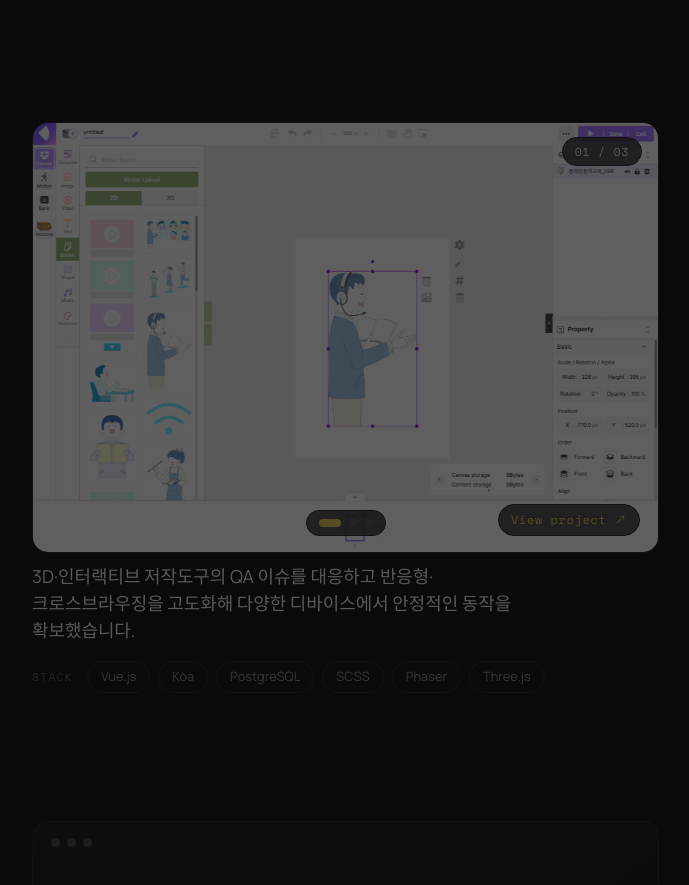
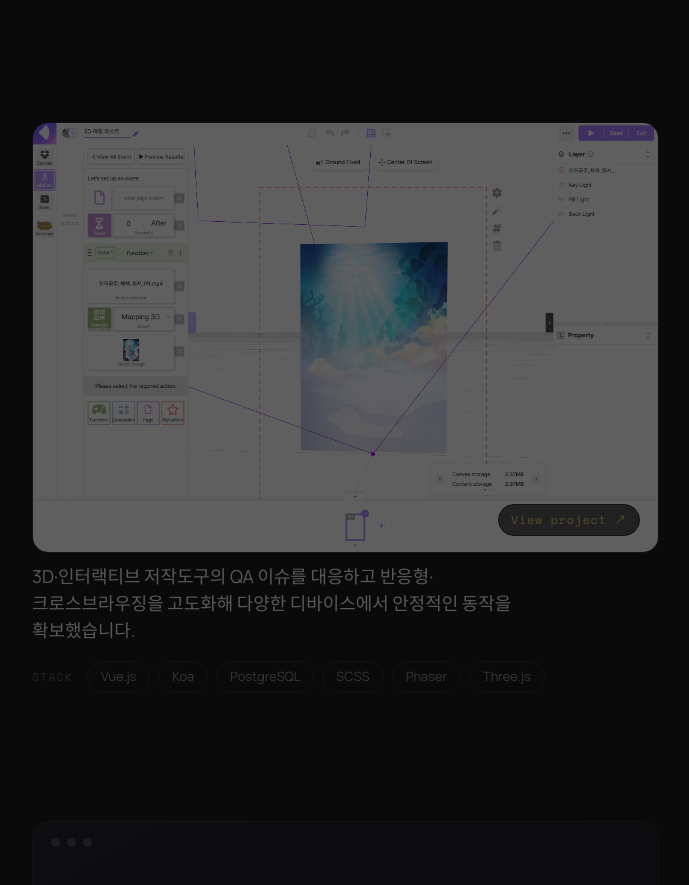
Before and after one commit to mmyonaa/mmyonaa.github.io, a Vue app: page / in a window 1280 px wide. Shown: the part 7100-7985 px from the top of the page, without its empty margins (581-1270 px from the left). Built offline with nearby package versions, Linux system fonts and the light colour scheme.

Commit message:
apoc-studio 대표 이미지를 3D 매핑 화면 한 장으로 교체
기능 나열식 슬라이드 3장 대신, 하이라이트(3D 매핑 동영상 재생
이슈 개선)와 Three.js 스택을 한 장으로 보여주는 대표컷으로 정리.

Co-Authored-By: Claude Fable 5 <noreply@anthropic.com>

```diff
--- a/src/content/shared.ts
+++ b/src/content/shared.ts
@@ -163,11 +163,7 @@ const projectBase: ProjectBase[] = [
     link: 'https://studio.apoc.day/#/',
     company: '',
     repo: '',
-    images: [
-      '/projects/apoc-studio/apoc-studio-sticker.png',
-      '/projects/apoc-studio/apoc-studio-video.png',
-      '/projects/apoc-studio/apoc-studio-motion.png',
-    ],
+    images: ['/projects/apoc-studio/apoc-studio-3d-mapping.png'],
   },
   {
     slug: 'apoc-payment',
```
Also changed, not shown: public/projects/apoc-studio/apoc-studio-3d-mapping.png (added).
